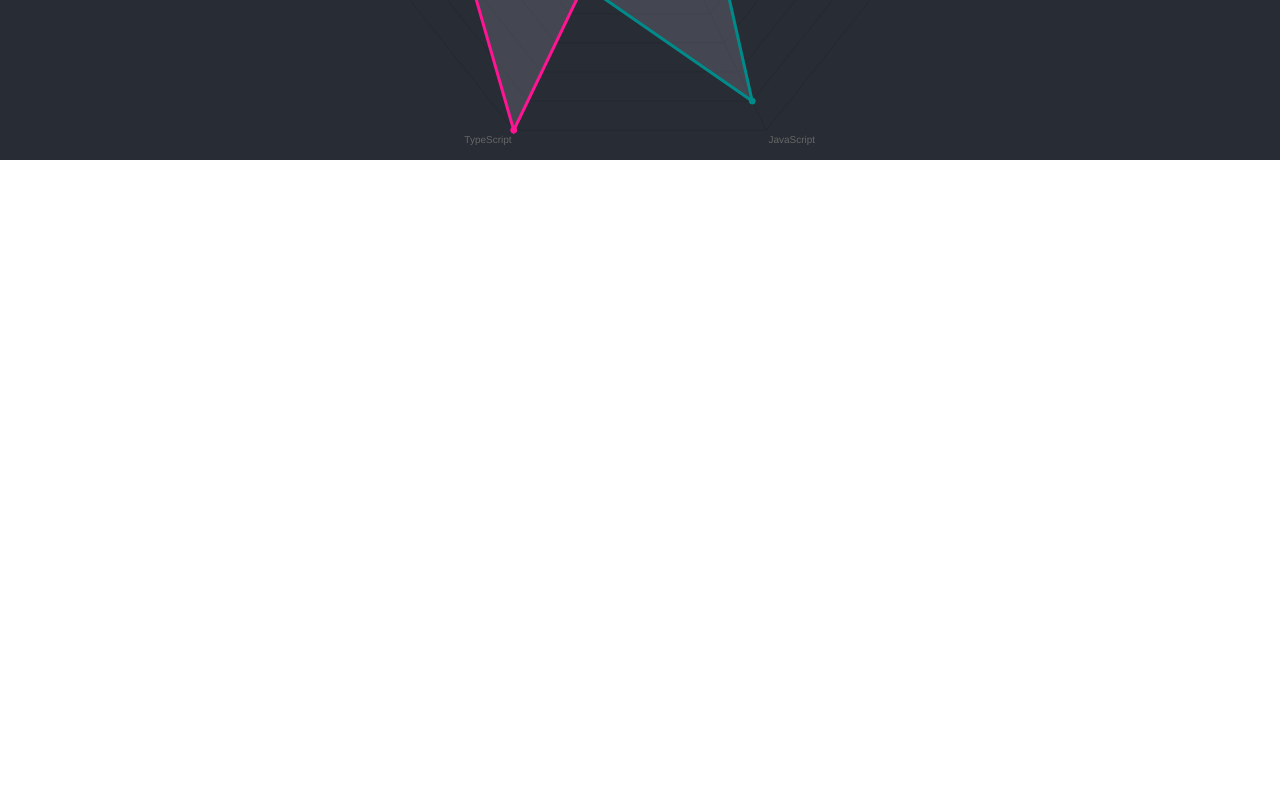
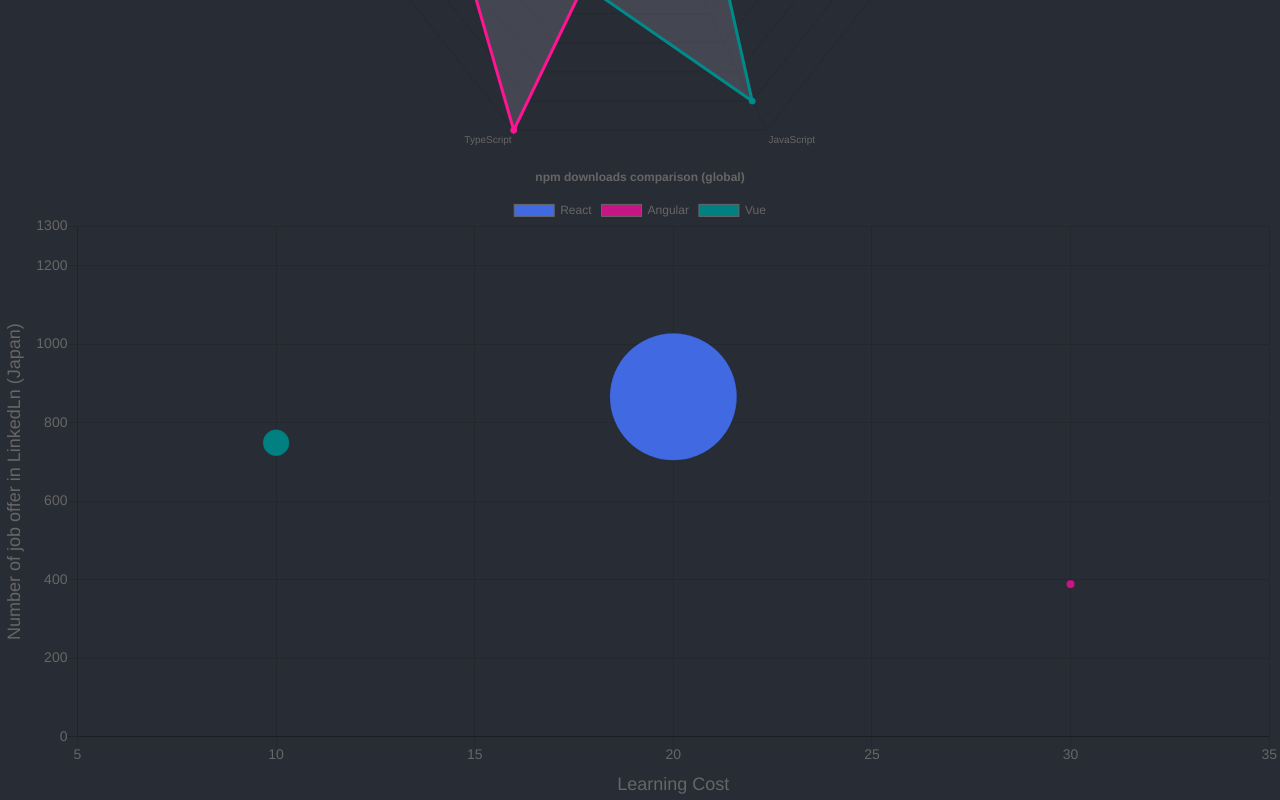
Before and after one commit to TakaShinoda/Chart-lesson, a React (Create React App) app: page / in a window 1280 px wide. Shown: the part 3680-4480 px from the top of the page. Before the commit the page ends 3840 px from the top, so only its background shows below. Built offline with nearby package versions, Linux system fonts and the light colour scheme.

Commit message:
バブルチャートを作成

```diff
--- a/src/App.tsx
+++ b/src/App.tsx
@@ -5,6 +5,7 @@ import { LinePlot } from './components/LinePlot';
 import { PiePlot } from './components/PiePlot';
 import { BarPlot } from './components/BarPlot';
 import { RadarPlot } from './components/RadarPlot';
+import { BubblePlot } from './components/BubblePlot';
 
 function App() {
   return (
@@ -13,6 +14,7 @@ function App() {
       <PiePlot />
       <BarPlot />
       <RadarPlot />
+      <BubblePlot />
     </div>
   );
 }
--- /dev/null
+++ b/src/components/BubblePlot.tsx
@@ -0,0 +1,71 @@
+import React, { FC } from 'react'
+import { Bubble } from 'react-chartjs-2'
+
+const data = {
+  datasets: [
+    {
+      label: 'React',
+      backgroundColor: '#4169e1',
+      borderColor: 'trancparent',
+      data: [{ x: 20, y: 866, r: 6350000 / 100000 }],
+    },
+    {
+      label: 'Angular',
+      backgroundColor: '#c71585',
+      borderColor: 'trancparent',
+      data: [{ x: 30, y: 389, r: 410000 / 100000 }],
+    },
+    {
+      label: 'Vue',
+      backgroundColor: '#008080',
+      borderColor: 'trancparent',
+      data: [{ x: 10, y: 749, r: 1320000 / 100000 }],
+    },
+  ],
+}
+
+const options = {
+  title: {
+    display: true,
+    fontsize: 18,
+    text: 'npm downloads comparison (global)',
+  },
+  scales: {
+    yAxes: [
+      {
+        scaleLabel: {
+          display: true,
+          labelString: 'Number of job offer in LinkedLn (Japan)',
+          fontSize: 18,
+        },
+        ticks: {
+          min: 0,
+          max: 1300,
+          fontSize: 14,
+        },
+      },
+    ],
+    xAxes: [
+      {
+        scaleLabel: {
+          display: true,
+          labelString: 'Learning Cost',
+          fontSize: 18,
+        },
+        ticks: {
+          min: 5,
+          max: 35,
+          fontSize: 14,
+        },
+      },
+    ],
+  },
+}
+
+export const BubblePlot: FC = () => {
+  return (
+    <div>
+      <Bubble data={data} options={options} />
+    </div>
+  )
+}
```
